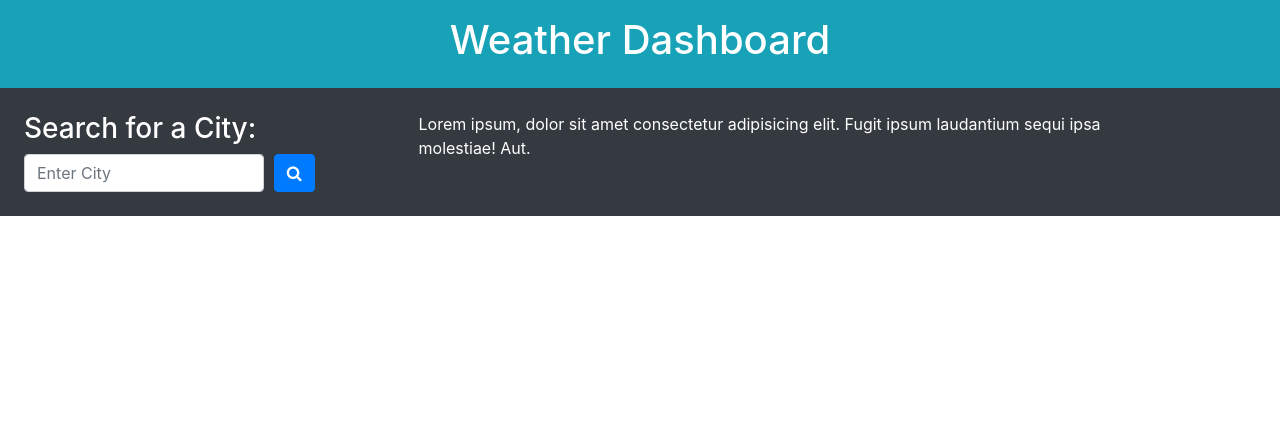
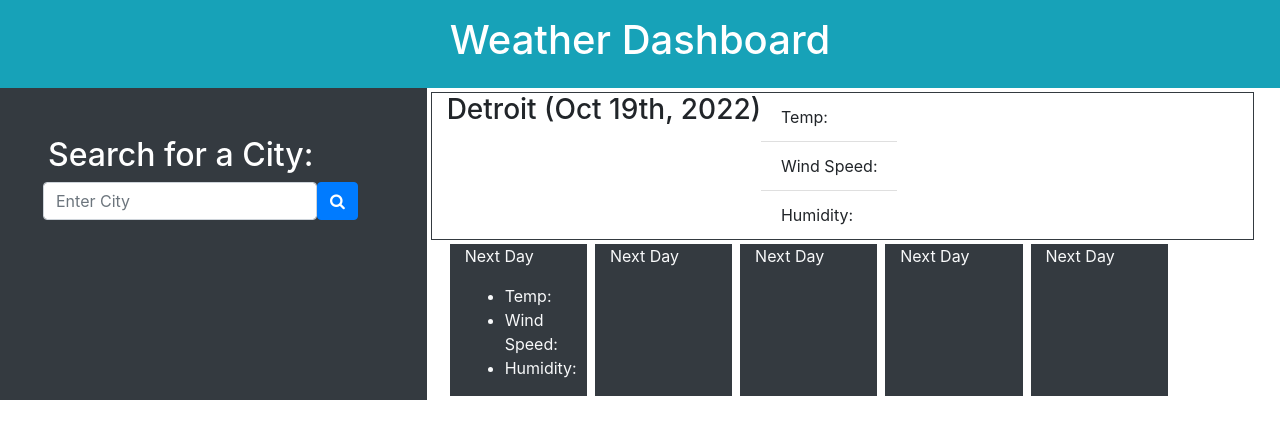
Before and after one commit to jscobie/weather-dashboard, a plain HTML site: page index.html in a window 1280 px wide. Drawn offline with nearby package versions, Linux system fonts and the light colour scheme.

Commit message:
more HTML view changes

```diff
--- a/index.html
+++ b/index.html
@@ -18,19 +18,19 @@
     </header>
 
     <main>
-        <section class="search-section bg-dark text-white d-inline-flex p-4 container-fluid">
+        <section class="search-section container-fluid">
             <!--search-panel -->
             <div class="row">
-                <div class="search-box col-4">
-                    <h3>Search for a City:</h3>
+                <div class="search-box col-4 p-5 bg-dark text-white">
+                    <h2>Search for a City:</h2>
                     <form>
                         <div class="form-row align-items-center">
-                            <div class="col-8 search-input">
+                            <div class="search-input">
                                 <!--search-form/field-->
                                 <label class="sr-only" for="cityName">City</label>
                                 <input type="text" class="form-control" id="cityName" placeholder="Enter City">
                             </div>
-                            <div class="col-1 search-button-box">
+                            <div class="search-button-box">
                                 <!--search-button-panel-->
                                 <button type="submit" class="btn btn-primary" id="search-button"><i class="fa fa-search"
                                         aria-hidden="true"></i></button>
@@ -42,16 +42,40 @@
                         </div>
                     </form>
                 </div>
-                <div class="col-8">
-                    <p>Lorem ipsum, dolor sit amet consectetur adipisicing elit. Fugit ipsum laudantium sequi ipsa molestiae!
-                        Aut.</p>
-                </div>
+                <section id= "forecast-panel" class="col-8 mt-1 ml-1 row">
+                    <!-- this is the container/row for the entire current and 5 day weather -->
+                    <!-- need to have 2 rows: top row is col-12 for current, bottom is split into 5 columns -->
+                    <div id="current-forecast" class="row col-12 border border-dark">
+                        <h3 class="text-center" id="city-name">Detroit  (<span id="current-date">Oct 19th, 2022</span>)</h3>
+                        <ul class="list-group list-group-flush">
+                            <li class="list-group-item">Temp: </li>
+                            <li class="list-group-item">Wind Speed: </li>
+                            <li class="list-group-item">Humidity: </li>
+                        </ul>
+                    </div>
+                    <div id="future-forecast1" class="row col-2 m-1 bg-dark text-light">
+                        <p>Next Day</p>
+                        <ul>
+                            <li>Temp: </li>
+                            <li>Wind Speed: </li>
+                            <li>Humidity: </li>
+                        </ul>
+
+                    </div>
+                    <div id="future-forecast2" class="row col-2 m-1 bg-dark text-light">
+                        <p>Next Day</p>
+                    </div>
+                    <div id="future-forecast3" class="row col-2 m-1 bg-dark text-light">
+                        <p>Next Day</p>
+                    </div>
+                    <div id="future-forecast4" class="row col-2 m-1 bg-dark text-light">
+                        <p>Next Day</p>
+                    </div>
+                    <div id="future-forecast5" class="row col-2 m-1 bg-dark text-light">
+                        <p>Next Day</p>
+                    </div>
+
             </div>
-        </section>
-
-
-        <section>
-
         </section>
 
     </main>
```
